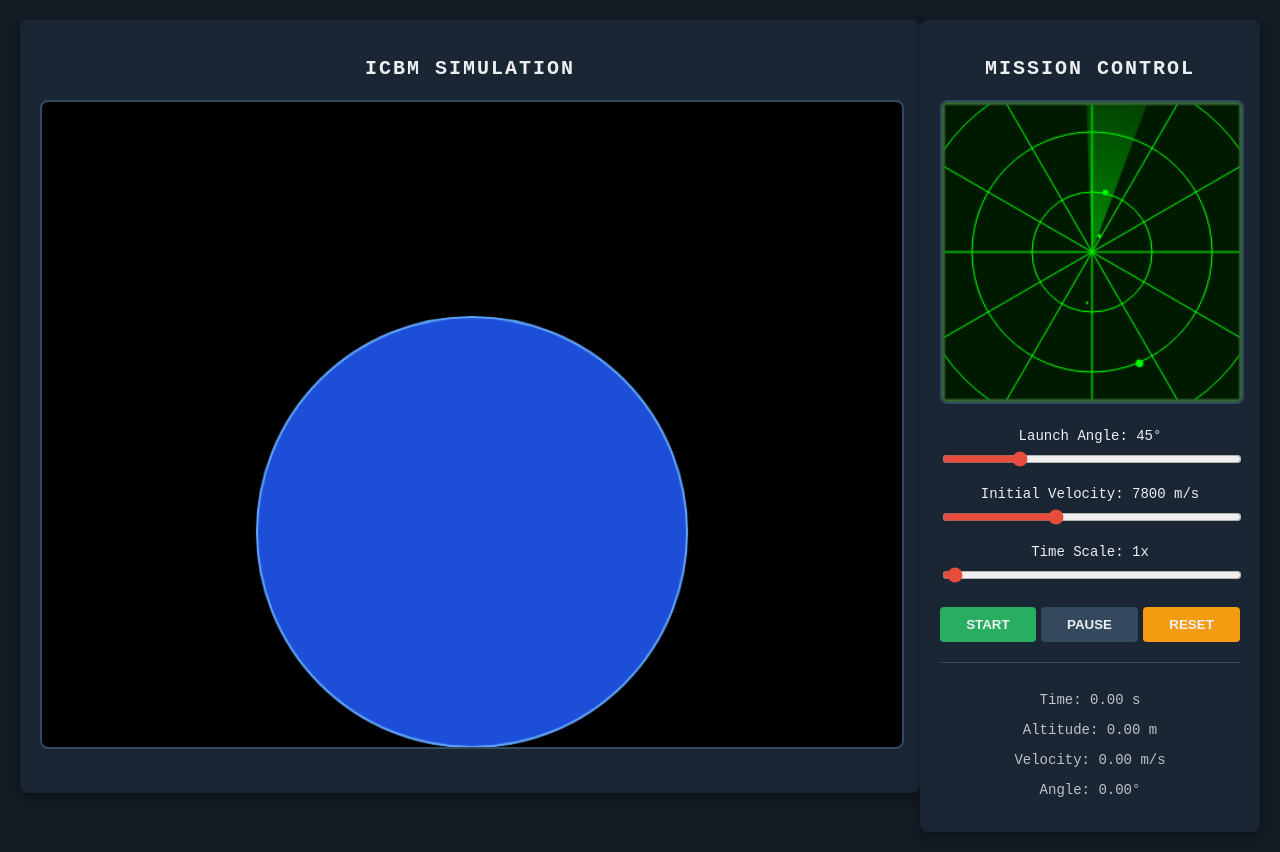
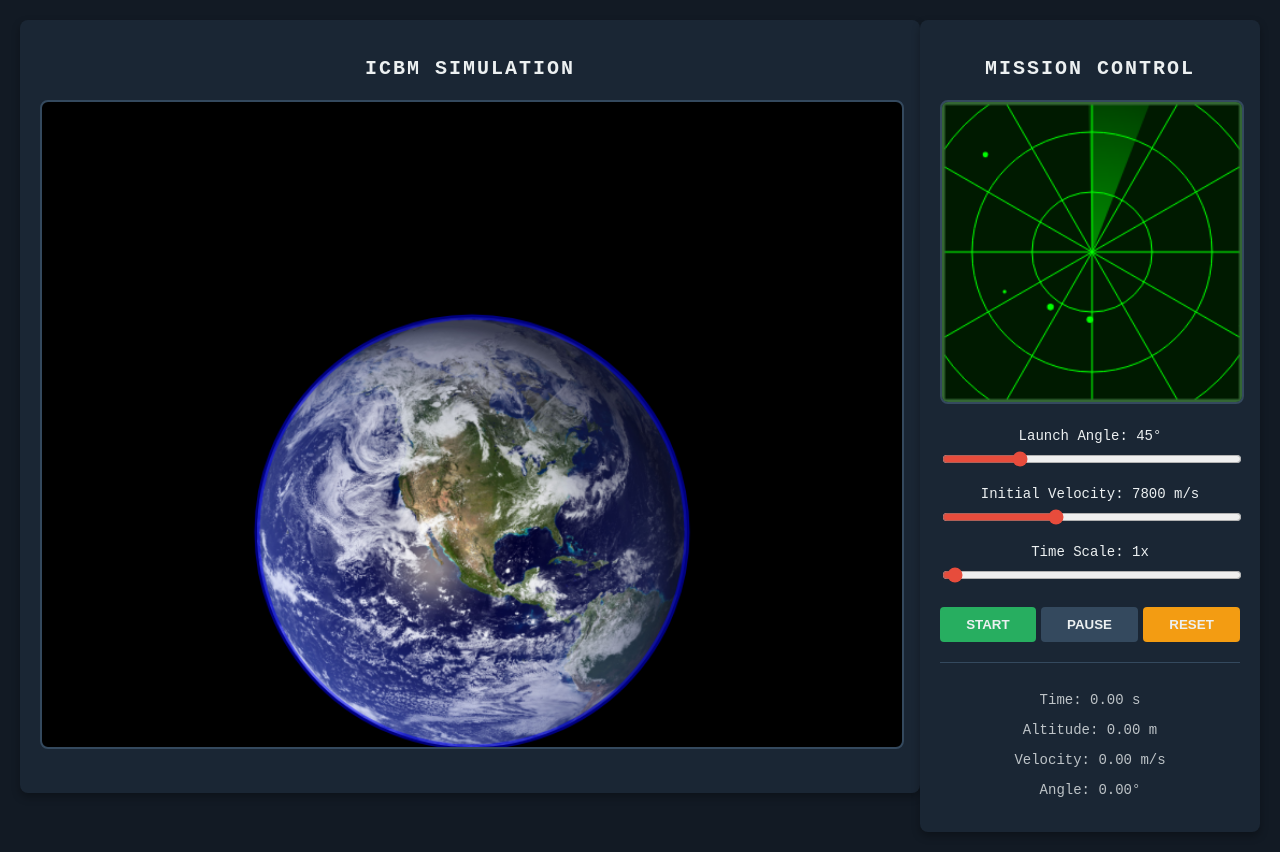
Before and after one commit to dimitarbez/ICBMSimulator, a React (Create React App) app: page / in a window 1280 px wide. Built offline with nearby package versions, Linux system fonts and the light colour scheme.

Commit message:
earth globe

```diff
--- a/src/Simulation/ICBMSimulation.tsx
+++ b/src/Simulation/ICBMSimulation.tsx
@@ -1,8 +1,8 @@
 import React, { useState, useEffect, useRef } from 'react';
 import SimulationDisplay from './Components/SimulationDisplay';
 import ControlsPanel from './Components/ControlsPanel';
-
-const G = 6.67430e-11;
+import earthImage from './Images/earth.png';
+const G = 6.6743e-11;
 const EARTH_MASS = 5.97e24;
 const EARTH_RADIUS = 6371000;
 const MISSILE_MASS = 10000.0;
@@ -27,15 +27,24 @@ const ICBMSimulation: React.FC = () => {
     positionX: EARTH_RADIUS,
     positionY: 0,
     velocityX: 0,
-    velocityY: 0,
+    velocityY: 0
   });
   const [hasCrashed, setHasCrashed] = useState(false);
-  const [trajectory, setTrajectory] = useState<{x: number, y: number}[]>([]);
+  const [trajectory, setTrajectory] = useState<{ x: number; y: number }[]>([]);
 
   const canvasRef = useRef<HTMLCanvasElement>(null);
   const miniCanvasRef = useRef<HTMLCanvasElement>(null);
 
+  const earthImageObj = new Image();
+  earthImageObj.src = earthImage;
 
+  useEffect(() => {
+    earthImageObj.onload = () => {
+      if (canvasRef.current && miniCanvasRef.current) {
+        setupSimulation();
+      }
+    };
+  }, []);
 
   useEffect(() => {
     if (canvasRef.current && miniCanvasRef.current) {
@@ -48,12 +57,20 @@ const ICBMSimulation: React.FC = () => {
     const ctx = canvas.getContext('2d')!;
 
     ctx.clearRect(0, 0, canvas.width, canvas.height);
+
+    // Draw the Earth image
+    ctx.save();
     ctx.beginPath();
     ctx.arc(400, 400, 200, 0, 2 * Math.PI);
-    ctx.fillStyle = '#1d4ed8';
-    ctx.fill();
-    ctx.strokeStyle = '#60a5fa';
-    ctx.lineWidth = 2;
+    ctx.clip();
+    ctx.drawImage(earthImageObj, 170, 170, 460, 460);
+    ctx.restore();
+
+    // Draw the Earth's atmosphere
+    ctx.beginPath();
+    ctx.arc(400, 400, 200, 0, 2 * Math.PI);
+    ctx.strokeStyle = 'rgba(0, 0, 255, 0.5)';
+    ctx.lineWidth = 5;
     ctx.stroke();
 
     setupMiniVisualizer();
@@ -79,7 +96,7 @@ const ICBMSimulation: React.FC = () => {
     ctx.lineWidth = 1;
     for (let i = 1; i <= 4; i++) {
       ctx.beginPath();
-      ctx.arc(centerX, centerY, (i * 50), 0, 2 * Math.PI);
+      ctx.arc(centerX, centerY, i * 50, 0, 2 * Math.PI);
       ctx.stroke();
     }
 
@@ -88,10 +105,7 @@ const ICBMSimulation: React.FC = () => {
       const radian = (angle * Math.PI) / 180;
       ctx.beginPath();
       ctx.moveTo(centerX, centerY);
-      ctx.lineTo(
-        centerX + Math.cos(radian) * 200,
-        centerY + Math.sin(radian) * 200
-      );
+      ctx.lineTo(centerX + Math.cos(radian) * 200, centerY + Math.sin(radian) * 200);
       ctx.stroke();
     }
 
@@ -130,14 +144,14 @@ const ICBMSimulation: React.FC = () => {
 
   const startSimulation = () => {
     if (!simulationState.isRunning) {
-      const launchAngleRad = launchAngle * Math.PI / 180;
+      const launchAngleRad = (launchAngle * Math.PI) / 180;
       setSimulationState({
         isRunning: true,
         time: 0,
         positionX: EARTH_RADIUS,
         positionY: 0,
         velocityX: initialVelocity * Math.sin(launchAngleRad),
-        velocityY: initialVelocity * Math.cos(launchAngleRad),
+        velocityY: initialVelocity * Math.cos(launchAngleRad)
       });
     }
   };
@@ -153,7 +167,7 @@ const ICBMSimulation: React.FC = () => {
       positionX: EARTH_RADIUS,
       positionY: 0,
       velocityX: 0,
-      velocityY: 0,
+      velocityY: 0
     });
     setHasCrashed(false);
     setTrajectory([]);
@@ -174,9 +188,9 @@ const ICBMSimulation: React.FC = () => {
     const { positionX, positionY, velocityX, velocityY, time } = simulationState;
 
     const r = Math.sqrt(positionX ** 2 + positionY ** 2);
-    const gravAcceleration = G * EARTH_MASS / (r ** 2);
-    const gravAccelerationX = -gravAcceleration * positionX / r;
-    const gravAccelerationY = -gravAcceleration * positionY / r;
+    const gravAcceleration = (G * EARTH_MASS) / r ** 2;
+    const gravAccelerationX = (-gravAcceleration * positionX) / r;
+    const gravAccelerationY = (-gravAcceleration * positionY) / r;
 
     const newVelocityX = velocityX + gravAccelerationX * dt;
     const newVelocityY = velocityY + gravAccelerationY * dt;
@@ -190,9 +204,9 @@ const ICBMSimulation: React.FC = () => {
         positionX: newPositionX,
         positionY: newPositionY,
         velocityX: newVelocityX,
-        velocityY: newVelocityY,
+        velocityY: newVelocityY
       });
-      setTrajectory(prevTrajectory => [...prevTrajectory, { x: newPositionX, y: newPositionY }].slice(-200));
+      setTrajectory((prevTrajectory) => [...prevTrajectory, { x: newPositionX, y: newPositionY }].slice(-500));
       updateCanvasPosition(newPositionX, newPositionY);
       updateMiniVisualizer(r);
     } else if (!hasCrashed) {
@@ -206,11 +220,25 @@ const ICBMSimulation: React.FC = () => {
     const ctx = canvas.getContext('2d')!;
 
     ctx.clearRect(0, 0, canvas.width, canvas.height);
-    setupSimulation();
+
+    // Redraw the Earth image
+    ctx.save();
+    ctx.beginPath();
+    ctx.arc(400, 400, 200, 0, 2 * Math.PI);
+    ctx.clip();
+    ctx.drawImage(earthImageObj, 170, 170, 460, 460);
+    ctx.restore();
+
+    // Redraw the Earth's atmosphere
+    ctx.beginPath();
+    ctx.arc(400, 400, 200, 0, 2 * Math.PI);
+    ctx.strokeStyle = 'rgba(255, 255, 255, 0.5)';
+    ctx.lineWidth = 5;
+    ctx.stroke();
 
     // Draw trajectory
     if (trajectory.length > 1) {
-      ctx.lineWidth = 4;
+      ctx.lineWidth = 2;
       ctx.lineCap = 'round';
       ctx.lineJoin = 'round';
 
@@ -288,15 +316,21 @@ const ICBMSimulation: React.FC = () => {
     ctx.fillStyle = 'white';
     ctx.beginPath();
     ctx.moveTo(tipX, tipY);
-    ctx.lineTo(baseX + rocketWidth / 2 * Math.sin(rocketAngle), baseY + rocketWidth / 2 * Math.cos(rocketAngle));
-    ctx.lineTo(baseX - rocketWidth / 2 * Math.sin(rocketAngle), baseY - rocketWidth / 2 * Math.cos(rocketAngle));
+    ctx.lineTo(baseX + (rocketWidth / 2) * Math.sin(rocketAngle), baseY + (rocketWidth / 2) * Math.cos(rocketAngle));
+    ctx.lineTo(baseX - (rocketWidth / 2) * Math.sin(rocketAngle), baseY - (rocketWidth / 2) * Math.cos(rocketAngle));
     ctx.closePath();
     ctx.fill();
     ctx.stroke();
 
     ctx.fillStyle = '#bfdbfe';
     ctx.beginPath();
-    ctx.arc(baseX + rocketLength / 4 * Math.cos(rocketAngle), baseY - rocketLength / 4 * Math.sin(rocketAngle), 3, 0, 2 * Math.PI);
+    ctx.arc(
+      baseX + (rocketLength / 4) * Math.cos(rocketAngle),
+      baseY - (rocketLength / 4) * Math.sin(rocketAngle),
+      3,
+      0,
+      2 * Math.PI
+    );
     ctx.fill();
     ctx.stroke();
 
@@ -305,7 +339,7 @@ const ICBMSimulation: React.FC = () => {
     const finWidth = 5;
     ctx.beginPath();
     ctx.moveTo(baseX, baseY);
-    ctx.lineTo(baseX + finWidth / 2 * Math.cos(rocketAngle), baseY - finWidth / 2 * Math.sin(rocketAngle));
+    ctx.lineTo(baseX + (finWidth / 2) * Math.cos(rocketAngle), baseY - (finWidth / 2) * Math.sin(rocketAngle));
     ctx.lineTo(baseX + finLength * Math.sin(rocketAngle - Math.PI / 6), baseY + finLength * Math.cos(rocketAngle - Math.PI / 6));
     ctx.closePath();
     ctx.fill();
@@ -313,7 +347,7 @@ const ICBMSimulation: React.FC = () => {
 
     ctx.beginPath();
     ctx.moveTo(baseX, baseY);
-    ctx.lineTo(baseX - finWidth / 2 * Math.cos(rocketAngle), baseY + finWidth / 2 * Math.sin(rocketAngle));
+    ctx.lineTo(baseX - (finWidth / 2) * Math.cos(rocketAngle), baseY + (finWidth / 2) * Math.sin(rocketAngle));
     ctx.lineTo(baseX + finLength * Math.sin(rocketAngle + Math.PI / 6), baseY + finLength * Math.cos(rocketAngle + Math.PI / 6));
     ctx.closePath();
     ctx.fill();
@@ -324,9 +358,9 @@ const ICBMSimulation: React.FC = () => {
     const flameWidth = 8;
     ctx.beginPath();
     ctx.moveTo(baseX, baseY);
-    ctx.lineTo(baseX + flameWidth / 2 * Math.sin(rocketAngle), baseY + flameWidth / 2 * Math.cos(rocketAngle));
+    ctx.lineTo(baseX + (flameWidth / 2) * Math.sin(rocketAngle), baseY + (flameWidth / 2) * Math.cos(rocketAngle));
     ctx.lineTo(baseX - flameLength * Math.cos(rocketAngle), baseY + flameLength * Math.sin(rocketAngle));
-    ctx.lineTo(baseX - flameWidth / 2 * Math.sin(rocketAngle), baseY - flameWidth / 2 * Math.cos(rocketAngle));
+    ctx.lineTo(baseX - (flameWidth / 2) * Math.sin(rocketAngle), baseY - (flameWidth / 2) * Math.cos(rocketAngle));
     ctx.closePath();
     ctx.fill();
   };
@@ -334,9 +368,9 @@ const ICBMSimulation: React.FC = () => {
   const drawExplosion = (ctx: CanvasRenderingContext2D, x: number, y: number, radius: number) => {
     // Create a radial gradient for a more intense, bright effect
     const gradient = ctx.createRadialGradient(x, y, 0, x, y, radius);
-    gradient.addColorStop(0, 'rgba(255, 255, 255, 1)');  // White core
-    gradient.addColorStop(0.3, 'rgba(255, 255, 0, 1)');  // Bright yellow
-    gradient.addColorStop(1, 'rgba(255, 100, 0, 0.8)');  // Bright orange edge
+    gradient.addColorStop(0, 'rgba(255, 255, 255, 1)'); // White core
+    gradient.addColorStop(0.3, 'rgba(255, 255, 0, 1)'); // Bright yellow
+    gradient.addColorStop(1, 'rgba(255, 100, 0, 0.8)'); // Bright orange edge
 
     ctx.beginPath();
     ctx.arc(x, y, radius, 0, 2 * Math.PI);
@@ -378,7 +412,22 @@ const ICBMSimulation: React.FC = () => {
 
     const animate = () => {
       ctx.clearRect(0, 0, canvas.width, canvas.height);
-      setupSimulation();
+
+      // Redraw the Earth image
+      ctx.save();
+      ctx.beginPath();
+      ctx.arc(400, 400, 200, 0, 2 * Math.PI);
+      ctx.clip();
+      ctx.drawImage(earthImageObj, 170, 170, 460, 460);
+      ctx.restore();
+
+      // Redraw the Earth's atmosphere
+      ctx.beginPath();
+      ctx.arc(400, 400, 200, 0, 2 * Math.PI);
+      ctx.strokeStyle = 'rgba(255, 255, 255, 0.5)';
+      ctx.lineWidth = 5;
+      ctx.stroke();
+
       drawExplosion(ctx, canvasX, canvasY, radius);
       radius += animationSpeed;
 
@@ -389,7 +438,6 @@ const ICBMSimulation: React.FC = () => {
 
     animate();
   };
-
   return (
     <div style={{ display: 'flex', justifyContent: 'center', alignItems: 'flex-start', padding: '20px' }}>
       <SimulationDisplay canvasRef={canvasRef} />
```
Also changed, not shown: src/Simulation/Images/earth.png (added).
